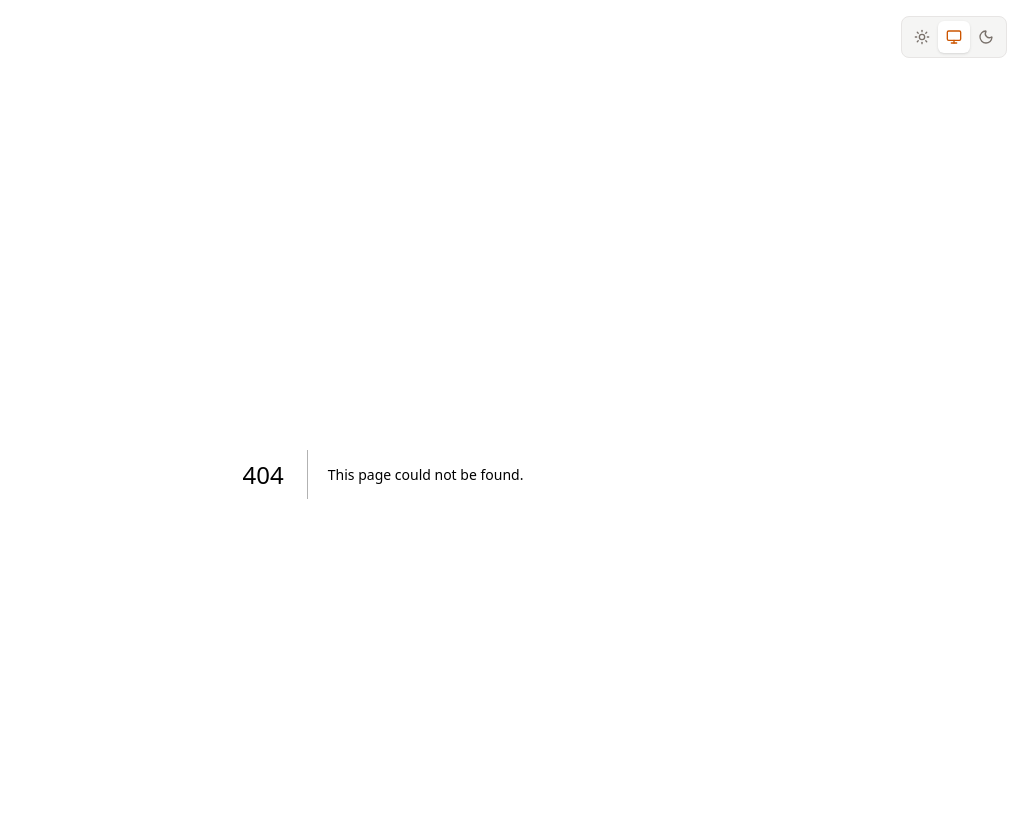
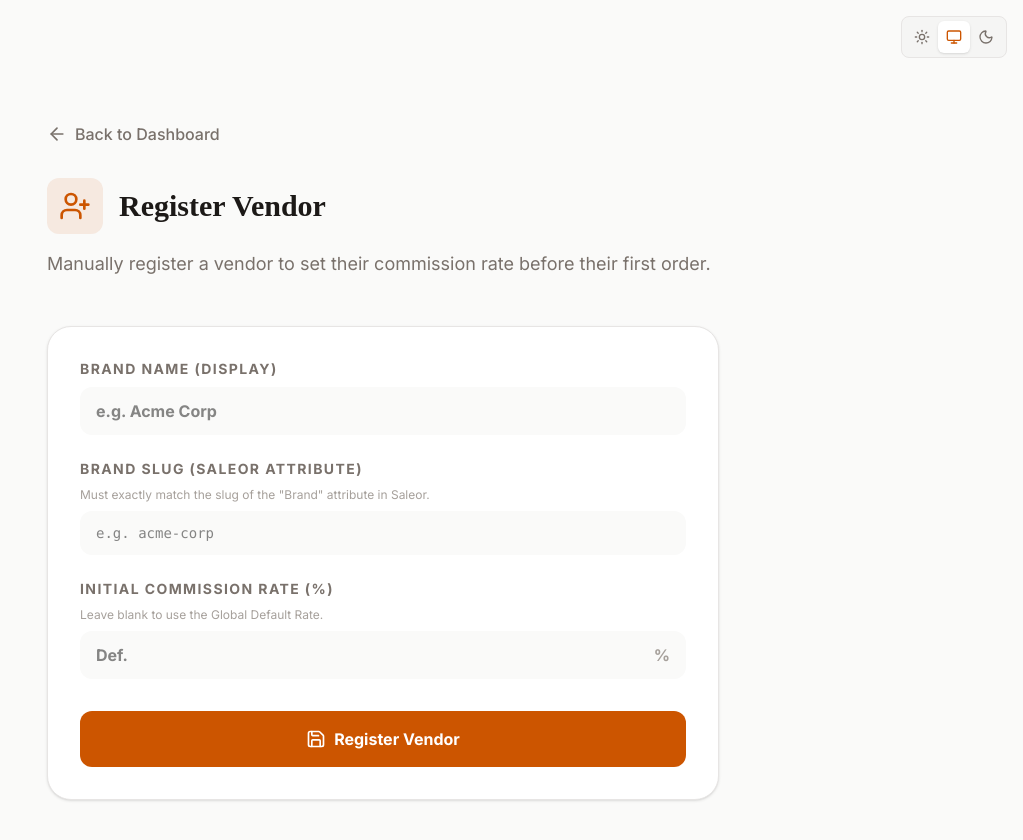
Before and after one commit to jopperdeplop/saleor-app-marketplace-tax, a Next.js app: page /dashboard/register-vendor in a window 1280 px wide. Before the commit this address had no page. Shown: the top 840 px of the page, without its empty margins (257-1280 px from the left). Built offline with nearby package versions, Linux system fonts and the light colour scheme.

Commit message:
Add manual vendor registration and fix type sync issues

```diff
--- a/src/app/actions.ts
+++ b/src/app/actions.ts
@@ -8,11 +8,12 @@ export async function updateGlobalSettings(formData: FormData) {
   if (!rateStr) return;
   const rate = parseFloat(rateStr.toString());
 
-  await prisma.systemSettings.upsert({
+  await (prisma as any).systemSettings.upsert({
     where: { id: "global" },
     update: { defaultCommissionRate: rate },
     create: { id: "global", defaultCommissionRate: rate },
   });
+
 
   revalidatePath("/");
   revalidatePath("/dashboard/settings");
@@ -31,8 +32,40 @@ export async function updateVendorOverride(formData: FormData) {
     data: {
       temporaryCommissionRate: tempRate,
       temporaryCommissionEndsAt: endDate,
-    },
+    } as any,
+
   });
 
   revalidatePath(`/dashboard/vendor/${brandSlug}`);
 }
+
+export async function registerVendor(formData: FormData) {
+  const brandSlug = formData.get("brandSlug");
+  const brandName = formData.get("brandName");
+  const commissionRateStr = formData.get("commissionRate");
+
+  if (!brandSlug || !brandName) {
+    throw new Error("Brand Slug and Name are required");
+  }
+
+  // Fetch global default if no specific rate provided
+  const globalSettings = await (prisma as any).systemSettings.findUnique({
+    where: { id: "global" }
+  });
+
+  const defaultRate = globalSettings?.defaultCommissionRate ?? 10.0;
+
+  const rate = commissionRateStr && commissionRateStr.toString() !== ""
+    ? parseFloat(commissionRateStr.toString())
+    : defaultRate;
+
+  await prisma.vendorProfile.create({
+    data: {
+      brandAttributeValue: brandSlug.toString(),
+      brandName: brandName.toString(),
+      commissionRate: rate,
+    }
+  });
+
+  revalidatePath("/");
+}
--- /dev/null
+++ b/src/app/dashboard/register-vendor/page.tsx
@@ -0,0 +1,94 @@
+import { registerVendor } from "@/app/actions";
+import { ArrowLeft, UserPlus, Save } from "lucide-react";
+import Link from "next/link";
+
+export default function RegisterVendorPage() {
+  return (
+    <div className="min-h-screen bg-stone-50 dark:bg-stone-950 p-6 md:p-12">
+      <div className="max-w-2xl mx-auto">
+        <Link
+          href="/"
+          className="inline-flex items-center gap-2 text-stone-500 hover:text-accent mb-8 transition-colors font-medium"
+        >
+          <ArrowLeft size={20} /> Back to Dashboard
+        </Link>
+
+        <header className="mb-12">
+          <div className="flex items-center gap-4 mb-4 text-accent">
+            <div className="p-3 bg-accent/10 rounded-xl">
+              <UserPlus size={32} />
+            </div>
+            <h1 className="text-3xl font-bold font-serif text-stone-900 dark:text-white">Register Vendor</h1>
+          </div>
+          <p className="text-stone-500 text-lg">
+            Manually register a vendor to set their commission rate before their first order.
+          </p>
+        </header>
+
+        <section className="bg-white dark:bg-stone-900 p-8 rounded-3xl border border-stone-200 dark:border-stone-800 shadow-sm">
+          <form action={registerVendor} className="space-y-6">
+            <div>
+              <label htmlFor="brandName" className="block text-sm font-bold uppercase tracking-widest text-stone-500 mb-2">
+                Brand Name (Display)
+              </label>
+              <input
+                type="text"
+                name="brandName"
+                id="brandName"
+                required
+                className="w-full bg-stone-50 dark:bg-stone-800 border-none rounded-xl px-4 py-3 font-bold focus:ring-2 focus:ring-accent"
+                placeholder="e.g. Acme Corp"
+              />
+            </div>
+
+            <div>
+              <label htmlFor="brandSlug" className="block text-sm font-bold uppercase tracking-widest text-stone-500 mb-2">
+                Brand Slug (Saleor Attribute)
+              </label>
+              <p className="text-xs text-stone-400 mb-2">
+                Must exactly match the slug of the "Brand" attribute in Saleor.
+              </p>
+              <input
+                type="text"
+                name="brandSlug"
+                id="brandSlug"
+                required
+                className="w-full bg-stone-50 dark:bg-stone-800 border-none rounded-xl px-4 py-3 font-mono text-sm focus:ring-2 focus:ring-accent"
+                placeholder="e.g. acme-corp"
+              />
+            </div>
+
+            <div>
+              <label htmlFor="commissionRate" className="block text-sm font-bold uppercase tracking-widest text-stone-500 mb-2">
+                Initial Commission Rate (%)
+              </label>
+              <p className="text-xs text-stone-400 mb-2">
+                Leave blank to use the Global Default Rate.
+              </p>
+              <div className="relative">
+                <input
+                  type="number"
+                  step="0.01"
+                  name="commissionRate"
+                  id="commissionRate"
+                  className="w-full bg-stone-50 dark:bg-stone-800 border-none rounded-xl pl-4 pr-10 py-3 font-bold focus:ring-2 focus:ring-accent"
+                  placeholder="Def."
+                />
+                <span className="absolute top-1/2 -translate-y-1/2 right-4 text-stone-400 font-bold">
+                  %
+                </span>
+              </div>
+            </div>
+
+            <button
+              type="submit"
+              className="w-full bg-accent text-white font-bold py-4 rounded-xl flex items-center justify-center gap-2 hover:opacity-90 transition-opacity mt-8"
+            >
+              <Save size={20} /> Register Vendor
+            </button>
+          </form>
+        </section>
+      </div>
+    </div>
+  );
+}
--- a/src/components/VendorList.tsx
+++ b/src/components/VendorList.tsx
@@ -29,7 +29,8 @@ export function VendorList() {
 
   return (
     <section className="bg-card border border-border-custom rounded-3xl p-8 md:p-12 mt-12">
-      <div className="flex items-center gap-4 mb-8">
+      <div className="flex flex-col md:flex-row justify-between items-start md:items-center gap-4 mb-8">
+        <div className="flex items-center gap-4">
           <div className="p-3 bg-accent/10 rounded-xl text-accent">
             <Users size={24} />
           </div>
@@ -39,6 +40,13 @@ export function VendorList() {
               Access individual vendor dashboards to view their specific financial data.
             </p>
           </div>
+        </div>
+        <Link
+          href="/dashboard/register-vendor"
+          className="px-4 py-2 bg-stone-100 dark:bg-stone-800 hover:bg-stone-200 dark:hover:bg-stone-700 rounded-lg text-xs font-bold uppercase tracking-widest transition-colors flex items-center gap-2"
+        >
+          <Users size={14} /> Register New
+        </Link>
       </div>
 
       {loading ? (
```
Lines whose indentation alone changed are shown as unchanged.
